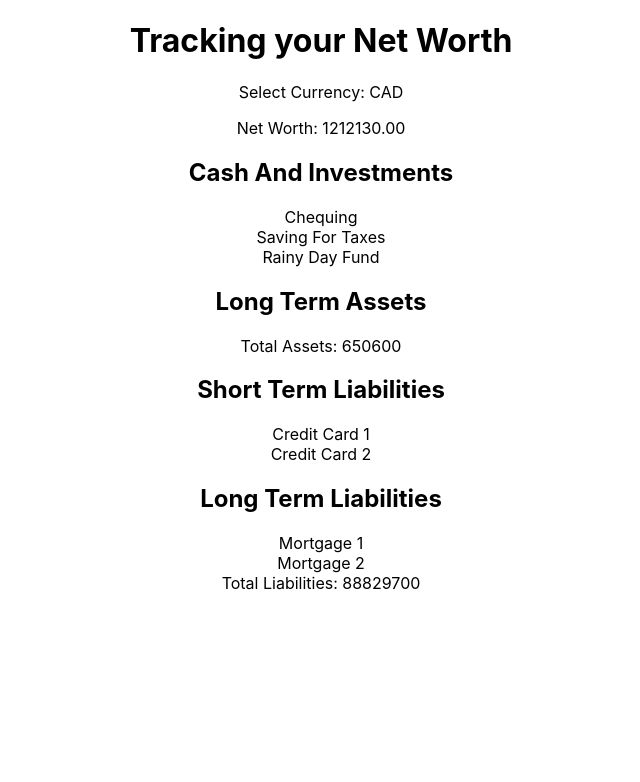
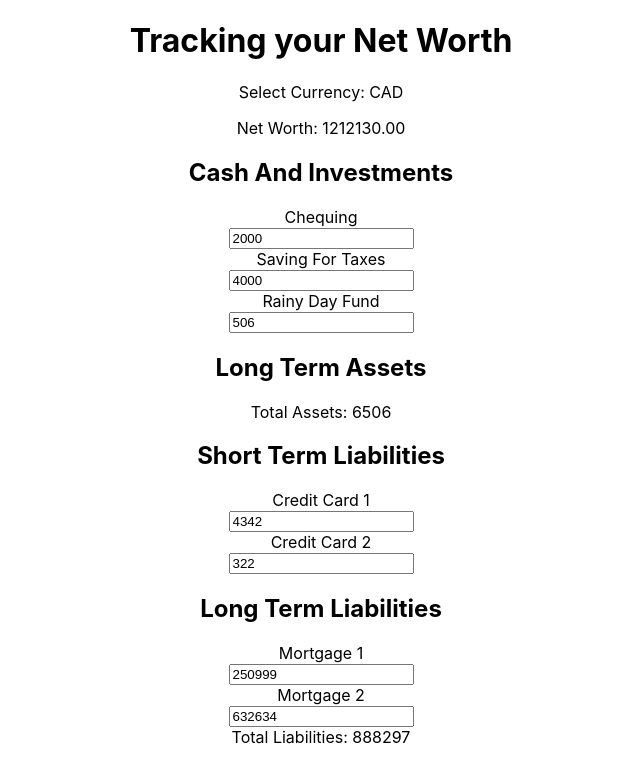
Before and after one commit to AliNisarAhmed/net-worth-calc, a React (Create React App) app in the folder client/: page / in a window 1280 px wide. Shown: the top 782 px of the page, without its empty margins (319-959 px from the left). Built offline with nearby package versions, Linux system fonts and the light colour scheme.

Commit message:
display numbers in an input field

```diff
--- a/client/src/App.tsx
+++ b/client/src/App.tsx
@@ -4,10 +4,12 @@ import "./App.css";
 import { data } from "./data";
 import Assets from "./components/Assets";
 import Liabilities from "./components/Liabilities";
+import { AppContextProvider } from "./context/AppContext";
 
 function App() {
   return (
     <div className="App">
+      <AppContextProvider>
         <h1>Tracking your Net Worth</h1>
         <div>
           <p>Select Currency: CAD</p>
@@ -17,6 +19,7 @@ function App() {
         </div>
         <Assets assets={data.assets} />
         <Liabilities liabilities={data.liabilities} />
+      </AppContextProvider>
     </div>
   );
 }
--- a/client/src/components/Assets.tsx
+++ b/client/src/components/Assets.tsx
@@ -13,8 +13,13 @@ const Assets = ({ assets }: Props) => {
       <LineItems
         items={assets.cashAndInvestments}
         header="Cash And Investments"
+        name="cashAndInvestments"
       />
-      <LineItems items={assets.longTermAssets} header="Long Term Assets" />
+      <LineItems
+        items={assets.longTermAssets}
+        header="Long Term Assets"
+        name="longTermAssets"
+      />
       <TotalAssets assets={assets} />
     </div>
   );
--- a/client/src/components/Liabilities.tsx
+++ b/client/src/components/Liabilities.tsx
@@ -12,8 +12,13 @@ const Liabilities = ({ liabilities }: Props) => {
       <LineItems
         items={liabilities.shortTerm}
         header="Short Term Liabilities"
+        name="shortTerm"
       />
-      <LineItems items={liabilities.longTerm} header="Long Term Liabilities" />
+      <LineItems
+        items={liabilities.longTerm}
+        header="Long Term Liabilities"
+        name="longTerm"
+      />
       <TotalLiabilities liabilities={liabilities} />
     </div>
   );
--- a/client/src/components/LineItems.tsx
+++ b/client/src/components/LineItems.tsx
@@ -1,24 +1,34 @@
 import React from "react";
 import { LineItem } from "../types";
+import { useFormContext, useFieldArray } from "react-hook-form";
 
 interface Props {
   items: LineItem[];
   header: string;
+  name: string;
 }
 
-const LineItems = ({ items, header }: Props) => {
+const LineItems = ({ items, header, name }: Props) => {
+  const { register, control } = useFormContext();
+  const { fields } = useFieldArray({
+    control,
+    name,
+  });
+
   return (
     <div>
       <h2>{header}</h2>
-      {items.map((item) => (
-        <Item item={item} />
-      ))}
+      {fields.map((field, index) => {
+        let displayedField = field as {id: string, label: string}
+        return (
+          <>
+            <div>{displayedField.label}</div>
+            <input key={field.id} {...register(`${name}.${index}.amount`)} />
+          </>
+        );
+      })}
     </div>
   );
 };
 
-const Item = ({ item }: { item: LineItem }) => {
-  return <div>{item.label}</div>;
-};
-
 export default LineItems;
--- a/client/src/context/AppContext.tsx
+++ b/client/src/context/AppContext.tsx
@@ -1,5 +1,5 @@
 import React from "react";
-import { AppState, Action, Dispatch } from "../types";
+import { AppState, Action, Dispatch, FormFields } from "../types";
 import { data as netWorth } from "../data";
 import { useForm, FormProvider } from "react-hook-form";
 
@@ -27,7 +27,15 @@ const initialState: AppState = {
 
 function AppContextProvider({ children }: AppContextProviderProps) {
   const [state, dispatch] = React.useReducer(appStateReducer, initialState);
-  const methods = useForm();
+
+  const methods = useForm<FormFields>({
+    defaultValues: {
+      cashAndInvestments: netWorth.assets.cashAndInvestments,
+      longTermAssets: netWorth.assets.longTermAssets,
+      longTerm: netWorth.liabilities.longTerm,
+      shortTerm: netWorth.liabilities.shortTerm,
+    },
+  });
 
   const value = {
     state,
--- a/client/src/data/index.ts
+++ b/client/src/data/index.ts
@@ -3,20 +3,20 @@ import { NetWorth } from "../types";
 export const data: NetWorth = {
   assets: {
     cashAndInvestments: [
-      { label: "Chequing", amount: 2000_00 },
-      { label: "Saving For Taxes", amount: 4000_00 },
-      { label: "Rainy Day Fund", amount: 506_00 },
+      { label: "Chequing", amount: 2000 },
+      { label: "Saving For Taxes", amount: 4000 },
+      { label: "Rainy Day Fund", amount: 506 },
     ],
     longTermAssets: [],
   },
   liabilities: {
     shortTerm: [
-      { label: "Credit Card 1", amount: 4342_00 },
-      { label: "Credit Card 2", amount: 322_00 },
+      { label: "Credit Card 1", amount: 4342 },
+      { label: "Credit Card 2", amount: 322 },
     ],
     longTerm: [
-      { label: "Mortgage 1", amount: 250999_00 },
-      { label: "Mortgage 2", amount: 632634_00 },
+      { label: "Mortgage 1", amount: 250999 },
+      { label: "Mortgage 2", amount: 632634 },
     ],
   },
 };
```
Also changed, not shown: client/src/types/index.ts (+10 -5 lines). Lines whose indentation alone changed are shown as unchanged.
